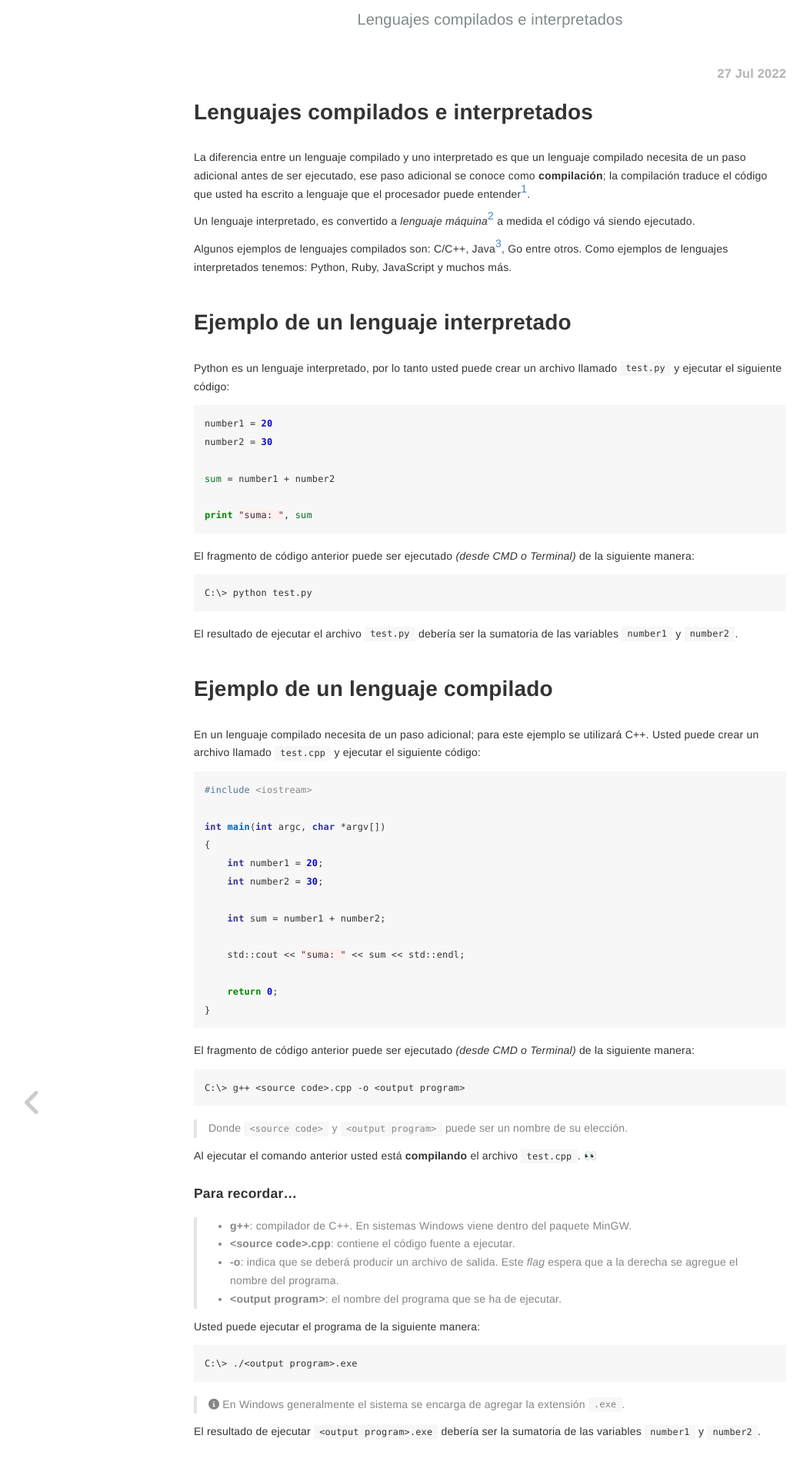
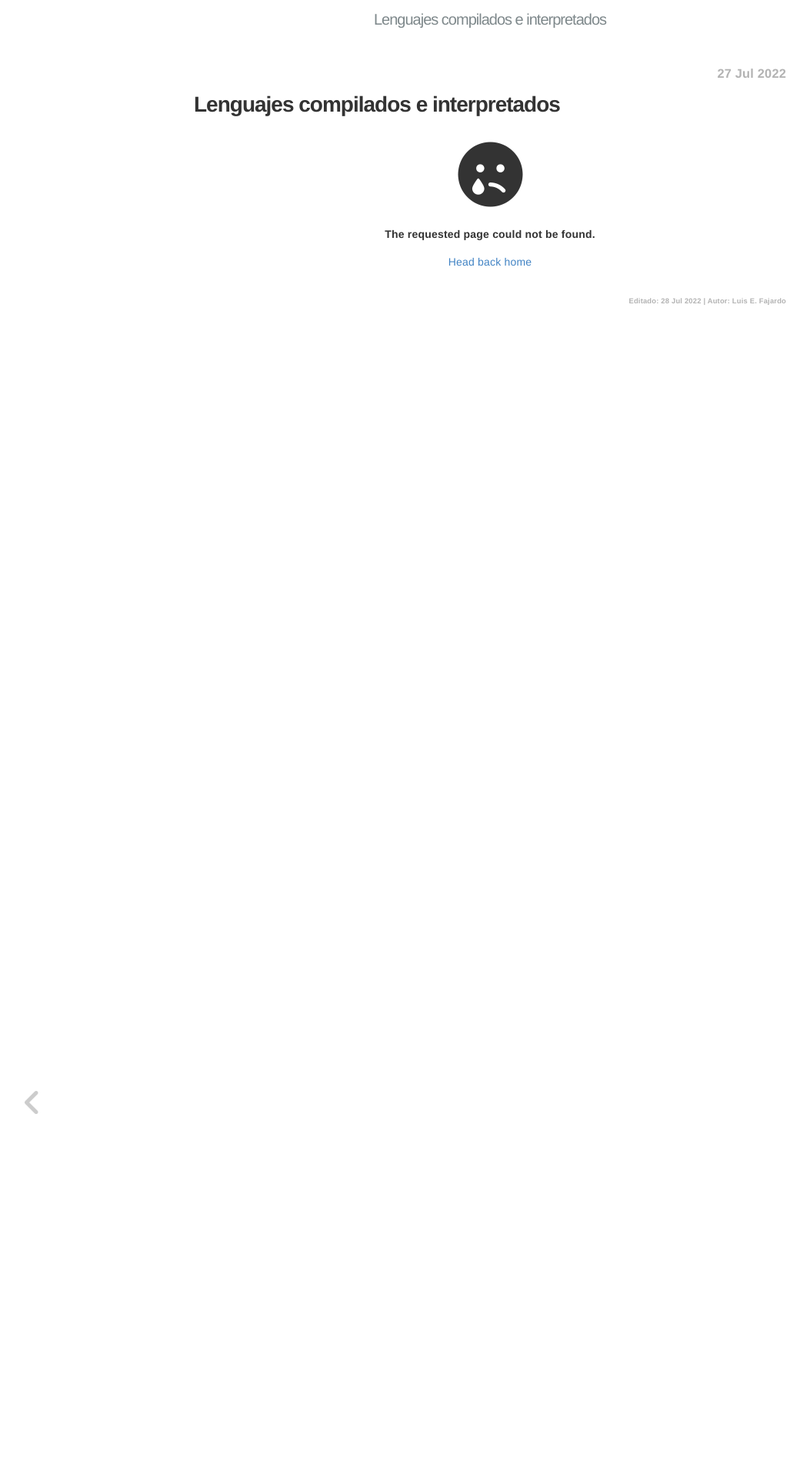
Before and after one commit to LuisFajardoF/blog, a Jekyll site: the page built from _posts/2022-07-27-compiled-vs-interpreted-languages.md, in a window 1280 px wide. Shown: the top 1912 px of the page at 77% size, without its empty margins (3-1056 px from the left). Built offline with Jekyll 4.4.1, drawn with Linux system fonts in a browser that asks for light colours; nearby versions of some CDN libraries; emoji names are drawn with the system emoji font; some of the changed text lies outside the part shown.

Commit message:
ocultando contenido

```diff
--- a/_posts/2022-07-27-compiled-vs-interpreted-languages.md
+++ b/_posts/2022-07-27-compiled-vs-interpreted-languages.md
@@ -7,6 +7,7 @@ category: env
 layout: post
 ---
 
+<!--
 La diferencia entre un lenguaje compilado y uno interpretado es que un lenguaje compilado necesita de un paso adicional antes de ser ejecutado, ese paso adicional se conoce como **compilación**; la compilación traduce el código que usted ha escrito a lenguaje que el procesador puede entender[^1].
 
 Un lenguaje interpretado, es convertido a _lenguaje máquina_[^2] a medida el código vá siendo ejecutado.
@@ -96,3 +97,24 @@ La brecha entre los lenguajes compilados e interpretados se está reduciendo. Lo
 [^1]: Esto es _lenguaje máquina_.
 [^2]: Ceros y unos (0s, 1s); donde 0 significa que no hay flujo eléctrico y 1 significa un impulso eléctrico.
 [^3]: Antes de ser compilado pasa por un proceso intermedio llamado _traducción a bytecode_.
+-->
+<style type="text/css" media="screen">
+  .container {
+    margin: 10px auto;
+    max-width: 600px;
+    text-align: center;
+  }
+  h1 {
+    margin: 30px 0;
+    font-size: 4em;
+    line-height: 1;
+    letter-spacing: -1px;
+  }
+</style>
+
+<div class="container">
+    <h1><i class="fas fa-sad-tear fa-3x"></i></h1>
+
+    <p><strong>The requested page could not be found.</strong></p>
+    <p><a href="{{ site.baseurl }}/">Head back home</a></p>
+</div>
```
Also changed, not shown: 4 other files.
